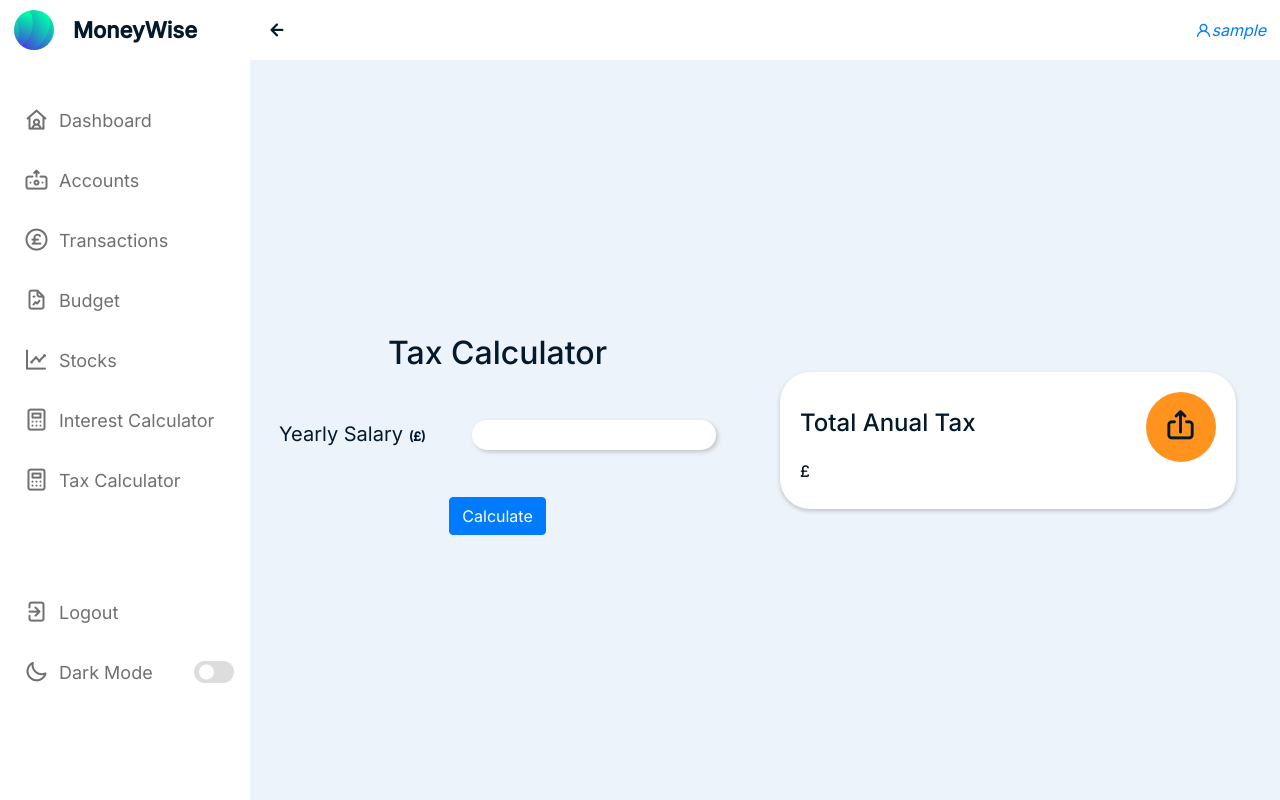
After one commit to Viver2nd/MoneyWise, a Django app: page /taxes/ in a window 1280 px wide. The commit adds this page. Run offline with Django 4.2, Linux system fonts and the light colour scheme; the visitor is signed in with stand-in values (Sample User, id 1).

Commit message:
Add tax page and update navigation

```diff
--- a/main_app/templates/base.html
+++ b/main_app/templates/base.html
@@ -57,13 +57,24 @@
 						<span class="link-name">Stocks</span>
 					</a>
 				</li>
+
 				<li>
 					<a href="{% url 'calculator' %}">
 						<i class="uil uil-calculator"></i>
-						<span class="link-name">Calculator</span>
+						<span class="link-name">Interest Calculator</span>
 					</a>
 				</li>
-			</ul>
+
+				<li>
+					<a href="{% url 'taxes' %}">
+						<i class="uil uil-calculator"></i>
+						<span class="link-name">Tax Calculator</span>
+					</a>
+				</li>
+				<br>
+				<br>
+				<br>
+
 
 			<ul class="logout-mod">
 				<li>
--- /dev/null
+++ b/main_app/templates/taxes.html
@@ -0,0 +1,97 @@
+{% extends 'base.html' %}
+{% block content %}
+
+<style>
+
+.calc-input-box {
+    background-color: #FFFFFF;
+    border-style: none;
+    border-radius: 50vmin;
+    height: 30px;
+    padding: 5px;
+    margin-top: 2vmin;
+    box-shadow: 2px 2px 4px #c3c3c3;
+}
+
+#form-icon {
+    font-size: 12.5px;
+}
+
+.calc-text {
+    font-size: 20px;
+}
+
+#calc-title {
+    text-align: center;
+}
+
+</style>
+
+<div class="d-flex flex-column justify-content-center align-items-center">
+
+    <div class="container d-flex justify-content-between align-items-center">
+        <form class="d-flex flex-column justify-content-center align-items-center">
+            <br>
+            <h2 id="calc-title" style="margin-top: 25vmin;">Tax Calculator</h2>
+            <br>
+            <div>
+                <label for="yearlySalary" style="padding-right: 5.25vmin" class="calc-text">Yearly Salary <strong><span id="form-icon">(£)</span></strong></label>
+                <input type="number" min="0" required id="yearlySalary" name="yearlySalary" class="calc-input-box"><br>
+            </div>
+            <button class="btn btn-primary" style="margin-top: 5vmin;" id="calculateButton">Calculate</button>
+        </form>
+        <div class="col-md-6 mb-4" style="margin-top: 32.5vmin;">
+            <div class="card" style="max-width: 100%;">
+                    <div class="card-body">
+                        <div class="d-flex justify-content-between align-items-center" >
+                            <h4>Total Anual Tax</h4>
+                            <i class="uil uil-upload-alt"></i> <!-- Add your icon here -->
+                        </div>
+                        <h6 id="taxDisplay">£</h6>
+                    </div>
+                </a>
+            </div>
+        </div>
+    </div>
+</div>
+
+<script>
+
+    function calculateTax() {
+
+        let tax;
+        let taxableIncomeOne;
+        let taxableIncomeTwo;
+        let taxableIncomeThree;
+
+        if (salaryYearly <= 12570) {
+            tax = 0;
+        } else if (salaryYearly > 12570 && salaryYearly <= 50270) {
+            taxableIncomeOne = (salaryYearly - 12570);
+            tax = (taxableIncomeOne / 5);
+        } else if (salaryYearly > 50270 && salaryYearly <= 125140) {
+            taxableIncomeOne = (salaryYearly - 12570);
+            taxableIncomeTwo = (salaryYearly - 37700);
+            tax = (taxableIncomeOne / 5) + (taxableIncomeTwo / 2.5);
+        } else {
+            taxableIncomeOne = (salaryYearly - 12570);
+            taxableIncomeTwo = (salaryYearly - 37700);
+            taxableIncomeThree = (salaryYearly - 50270);
+            tax = (taxableIncomeOne / 5) + (taxableIncomeTwo / 2.5) + (taxableIncomeThree / 2.22222222);
+        }
+        return tax
+    }
+
+    const calculateButtonEl = document.getElementById("calculateButton");
+
+    const taxDisplayEl = document.getElementById("taxDisplay");
+
+    calculateButtonEl.addEventListener('click', function(evt) {
+        evt.preventDefault();
+        const salaryYearly = document.getElementById('yearlySalary').value;
+        taxDisplayEl.innerText = `You will be taxed £${tax}`;
+    });
+
+</script>
+
+{% endblock %}
--- a/main_app/urls.py
+++ b/main_app/urls.py
@@ -8,6 +8,7 @@ urlpatterns = [
     path('budget/', views.budget, name='budget'),
     path('stocks/', views.stocks, name='stocks'),
     path('calculator/', views.calculator, name='calculator'),
+    path('taxes/', views.taxes, name='taxes'),
     path('accounts/signup/', views.signup, name='signup'),
     path('transactions/', views.transactions, name='transactions'),
     path('transactions/incomes', views.incomes, name='incomes'),
--- a/main_app/views.py
+++ b/main_app/views.py
@@ -122,6 +122,15 @@ def calculator(request):
 
 
   return render(request, 'calculator.html')
+
+
+
+@login_required
+def taxes(request):
+
+
+  return render(request, 'taxes.html')
+
 
 
 @login_required
```
